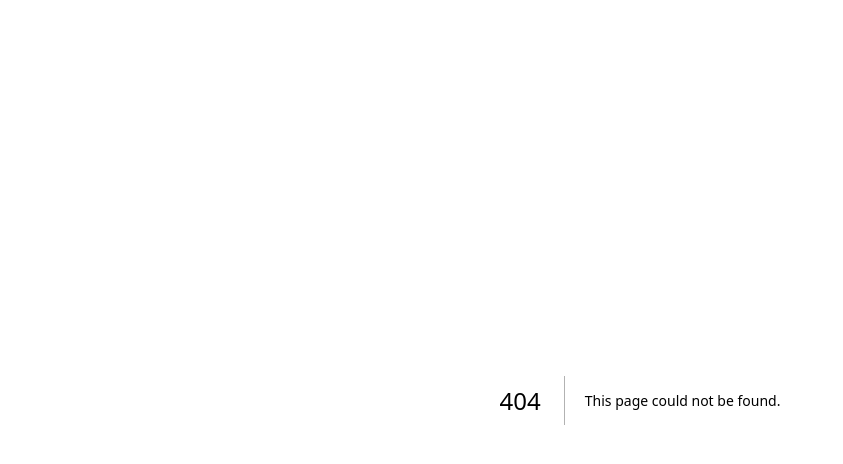
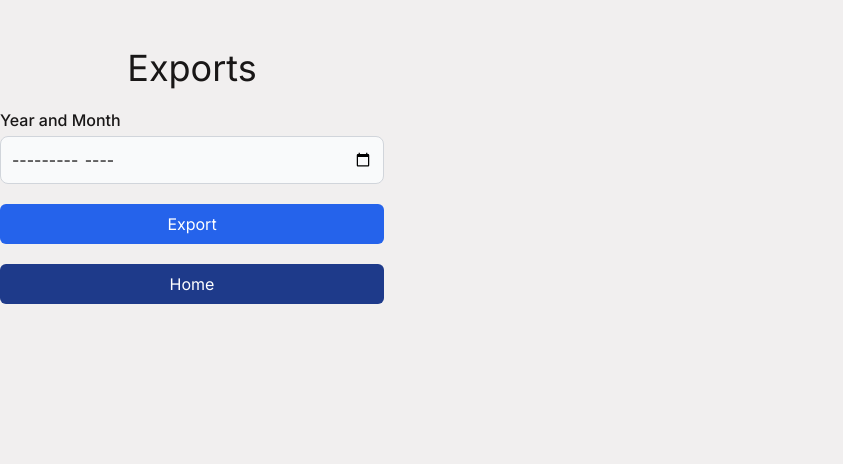
Before and after one commit to mariskoch/TimeTracking, a Next.js app: page /export in a window 1280 px wide. Before the commit this address had no page. Shown: the top 464 px of the page, without its empty margins (0-843 px from the left). Built offline with nearby package versions, Linux system fonts and the light colour scheme.

Commit message:
started exports

```diff
--- /dev/null
+++ b/app/api/export/route.ts
@@ -0,0 +1,40 @@
+import { prisma } from "@/client";
+
+export async function POST(request: Request) {
+    const data = (await request.json()).Year_and_Month;
+    const [year, month] = data.split('-');
+
+    const gte = new Date();
+    gte.setUTCFullYear(year);
+    gte.setUTCMonth(month - 1);
+    gte.setUTCDate(1);
+    gte.setUTCHours(0);
+    gte.setUTCMinutes(0);
+    gte.setUTCSeconds(0);
+    gte.setUTCMilliseconds(0);
+
+    const lt = new Date();
+    lt.setUTCFullYear(year);
+    lt.setUTCMonth(month);
+    lt.setUTCDate(1);
+    lt.setUTCHours(0);
+    lt.setUTCMinutes(0);
+    lt.setUTCSeconds(0);
+    lt.setUTCMilliseconds(0);
+
+    const workTimeEntries = await prisma.workTimeEntry.findMany({
+        where: {
+            day: {
+                gte,
+                lt,
+            }
+        },
+        orderBy: {
+            day: "asc"
+        }
+    });
+
+    return new Response(null, {
+        status: 200
+    });
+}
--- /dev/null
+++ b/app/export/page.tsx
@@ -0,0 +1,44 @@
+'use client';
+
+import CustomInput from "@/components/CustomInput";
+import Link from "next/link";
+
+const Export = () => {
+    function handleFormSubmit(event: React.FormEvent<HTMLFormElement>) {
+        event.preventDefault();
+        const data = Object.fromEntries(new FormData(event.target as HTMLFormElement));
+
+        fetch('/api/export', {
+            method: 'POST',
+            headers: {
+                'Content-Type': 'application/json'
+            },
+            body: JSON.stringify(data)
+        })
+            .then(data => {
+
+            })
+            .catch(err => {
+
+            });
+    }
+
+    return (
+        <div className='flex flex-col h-screen'>
+            <div className='w-full sm:w-96 px-6 sm:px-0'>
+                <div className='flex justify-center items-center text-4xl mt-12 mb-3 w-full'>
+                    Exports
+                </div>
+                <form onSubmit={handleFormSubmit}>
+                    <CustomInput label="Year and Month" placeholder="Pick a Year" type="month"></CustomInput>
+                    <button className="w-full mt-5 py-2 bg-blue-600 text-white rounded-md">Export</button>
+                </form>
+                <div className='w-full flex flex-col items-center justify-center'>
+                    <Link href='/' className='bg-blue-900 text-white rounded-md w-full mt-5 py-2 flex justify-center'>Home</Link>
+                </div>
+            </div>
+        </div>
+    );
+}
+
+export default Export;
--- a/app/globals.css
+++ b/app/globals.css
@@ -6,3 +6,8 @@ body {
   background-color: #F1EFEF;
   color: #191717;
 }
+
+input[type="month"] {
+  -webkit-appearance: none;
+  min-height: 2.7em;
+}
--- a/app/page.tsx
+++ b/app/page.tsx
@@ -2,6 +2,7 @@
 
 import CustomInput from '@/components/CustomInput';
 import Feedback, { FeedbackProps } from '@/components/Feedback';
+import Link from 'next/link';
 import { useState } from 'react';
 
 export default function Home() {
@@ -59,8 +60,10 @@ export default function Home() {
         {feedback && (
           <Feedback message={feedback.message} state={feedback.state}></Feedback>
         )}
+        <div className='w-full flex flex-col items-center justify-center'>
+          <Link href='/export' className='bg-blue-900 text-white rounded-md w-full mt-5 py-2 flex justify-center'>Go to Exports</Link>
+        </div>
       </div>
-
     </div>
   )
 }
--- a/components/CustomInput.tsx
+++ b/components/CustomInput.tsx
@@ -1,7 +1,7 @@
 interface InputFieldProps {
     label: string;
     placeholder: string;
-    type?: "text" | "password" | "email" | "number";
+    type?: "text" | "password" | "email" | "number" | "month" | "time";
 }
 
 const CustomInput: React.FC<InputFieldProps> = ({ label, placeholder, type = "text" }) => {
@@ -15,7 +15,7 @@ const CustomInput: React.FC<InputFieldProps> = ({ label, placeholder, type = "te
                 type={type}
                 id={label}
                 placeholder={placeholder}
-                name={label.replace(' ', '_')}
+                name={label.replaceAll(' ', '_')}
             />
         </div>
     );
```
Also changed, not shown: 1 other file (tests, documents, lock files or other folders).
